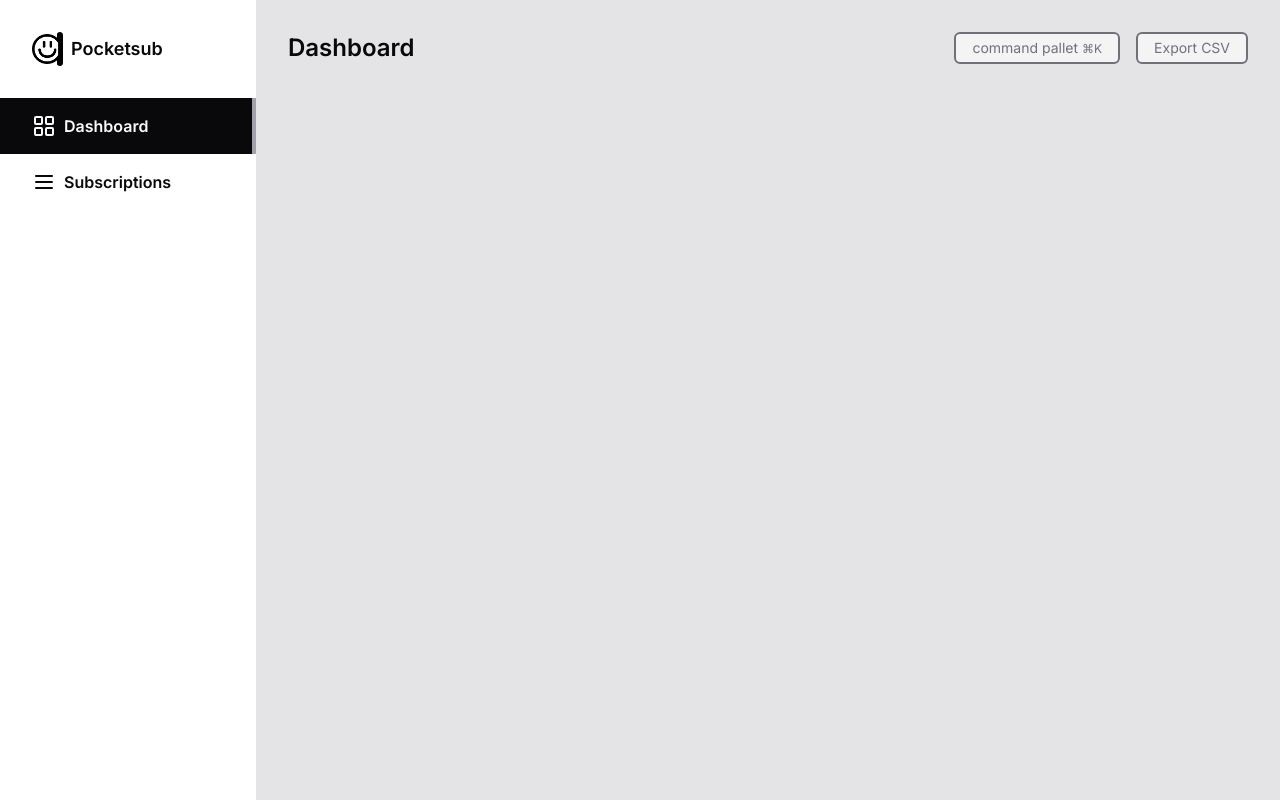
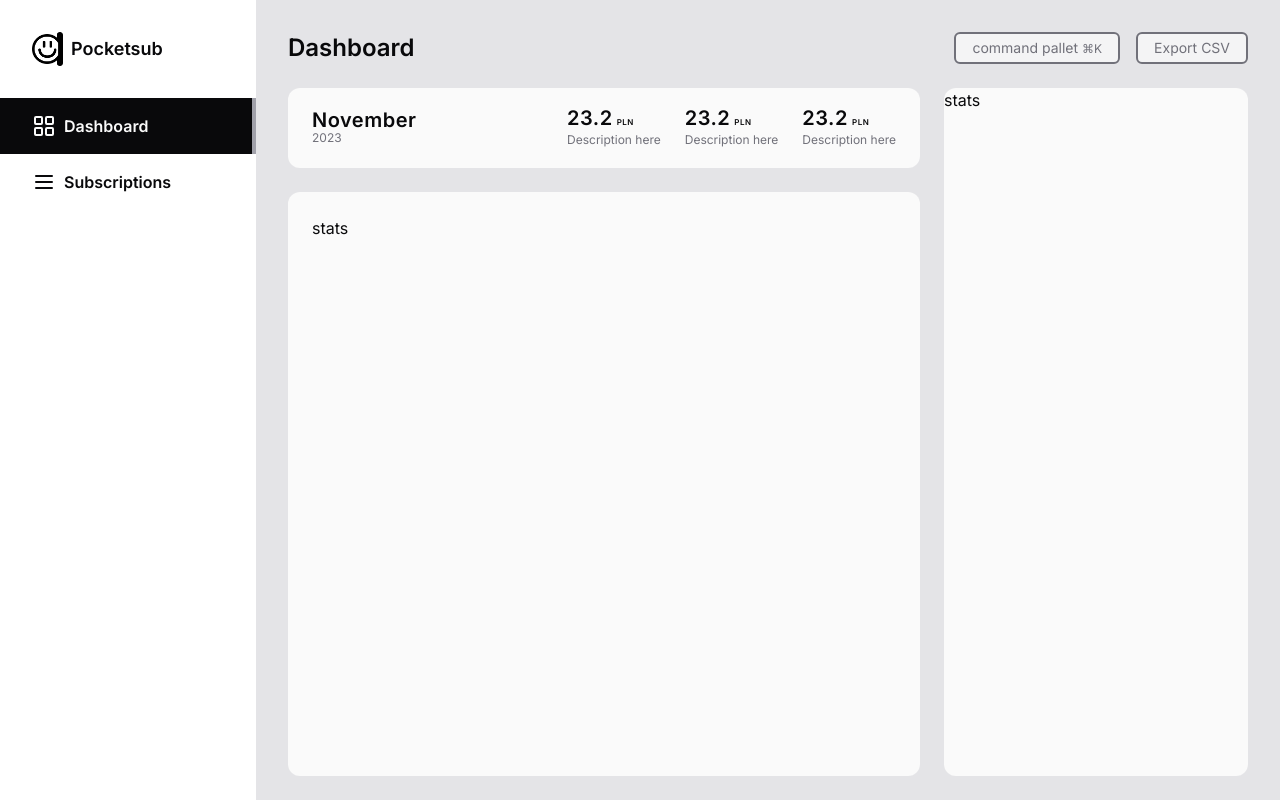
Before and after one commit to wojciechmarek/subscriptions-pocket, a Next.js app: page /dashboard in a window 1280 px wide. Built offline with nearby package versions, Linux system fonts and the light colour scheme; no server answers.

Commit message:
feat: add summary bar and comments to seed data file

```diff
--- a/app/(application)/(app)/dashboard/page.tsx
+++ b/app/(application)/(app)/dashboard/page.tsx
@@ -1,11 +1,62 @@
 import AppContentHeader from "@/components/AppContentHeader";
+import SingleStats from "@/components/SingleStats";
+import { prisma } from "@/lib/db";
+import { auth } from "@clerk/nextjs";
+import { SUBSCRIPTION_CURRENCY } from "@prisma/client";
+import { format } from "date-fns";
 
+const getDataForDashboard = async () => {
+  const { userId } = auth();
 
+  try {
+    if (!userId) {
+      return;
+    }
 
-export default function DashboardPage() {
+    const result = await prisma.subscription.findMany({
+      where: {
+        onwerId: userId,
+      },
+      include: {
+        payments: true,
+      },
+      orderBy: {
+        next_payment_date: "asc",
+      },
+    });
+
+    return result;
+
+  } catch (error) {
+    throw new Error("Failed to fetch data");
+  }
+}
+
+export default async function DashboardPage() {
+  const data = await getDataForDashboard();
+
   return (
     <section className="h-full p-8">
-      <AppContentHeader title="Dashboard"/>
+      <AppContentHeader title="Dashboard" />
+      <div className="grid mx-auto h-full max-w-7xl grid-cols-3 grid-rows-[80px,_1fr] gap-6 py-6">
+        <div className="col-span-3 row-start-1 row-end-2 rounded-xl bg-zinc-50 xl:col-span-2">
+          <div className="flex items-center justify-between h-full gap-6 mx-6">
+            <div>
+              <h1 className="text-xl font-semibold leading-5 tracking-wide">{format(new Date(), "LLLL")}</h1>
+              <p className="text-xs text-zinc-500">{format(new Date(), "yyyy")}</p>
+            </div>
+
+            <div className="flex gap-6">
+              <SingleStats sum={23.2} currency={SUBSCRIPTION_CURRENCY.PLN} description="Description here" />
+              <SingleStats sum={23.2} currency={SUBSCRIPTION_CURRENCY.PLN} description="Description here" />
+              <SingleStats sum={23.2} currency={SUBSCRIPTION_CURRENCY.PLN} description="Description here" />
+            </div>
+          </div>
+
+        </div>
+        <div className="col-span-3 row-start-2 row-end-3 p-6 rounded-xl bg-zinc-50 xl:col-span-2">stats</div>
+        <div className="hidden row-span-2 rounded-xl bg-zinc-50 xl:flex">stats</div>
+      </div>
     </section>
   )
 }
--- /dev/null
+++ b/components/SingleStats.tsx
@@ -0,0 +1,21 @@
+import { SUBSCRIPTION_CURRENCY } from "@prisma/client";
+import { format } from "date-fns";
+
+interface SingleStatsProps {
+  sum: number;
+  currency: SUBSCRIPTION_CURRENCY;
+  description: string;
+}
+
+export default function SingleStats(props: SingleStatsProps) {
+  const { sum, currency, description } = props;
+
+  return (
+    <div>
+      <h2 className="text-xl font-semibold leading-5 tracking-wide">{sum}
+        <span className="ml-1 text-[8px] uppercase">{currency}</span>
+      </h2>
+      <p className="text-xs text-zinc-500">{description}</p>
+    </div>
+  )
+}
--- a/prisma/seed.ts
+++ b/prisma/seed.ts
@@ -40,7 +40,8 @@ const nextPaymentMonthGenerator = (
 async function main() {
   const user = await prisma.user.upsert({
     where: {
-      id: "user_2RNUUXN19PF3n0tsUnSFHlJhn4E",
+      id: "user_2V3s7YNFXa5snvgap6AwIEZV0nI", // 👈 replace this with your own id
+      // email: "email", // 👈 replace this with your own email
     },
     update: {
       subscriptions: {
```
